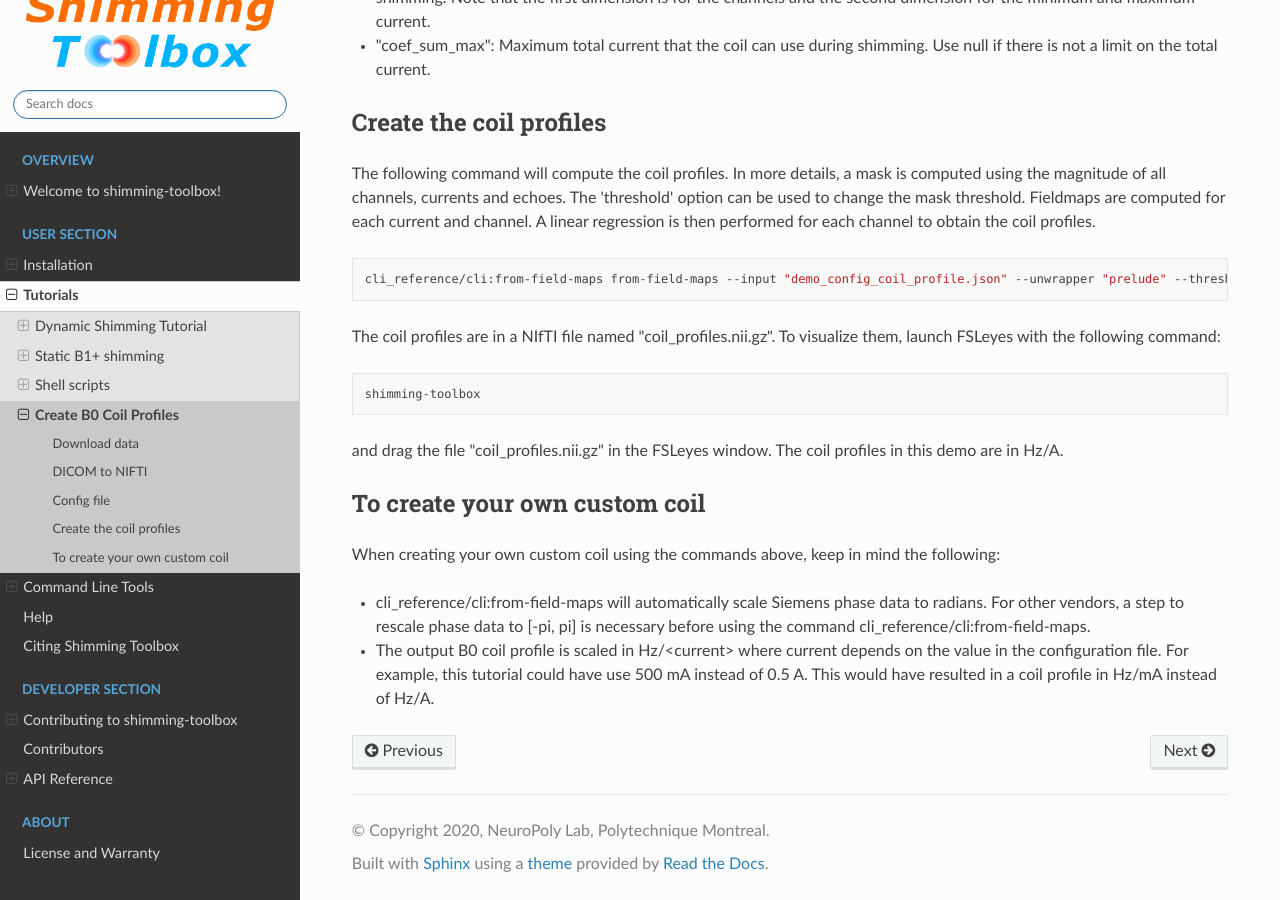
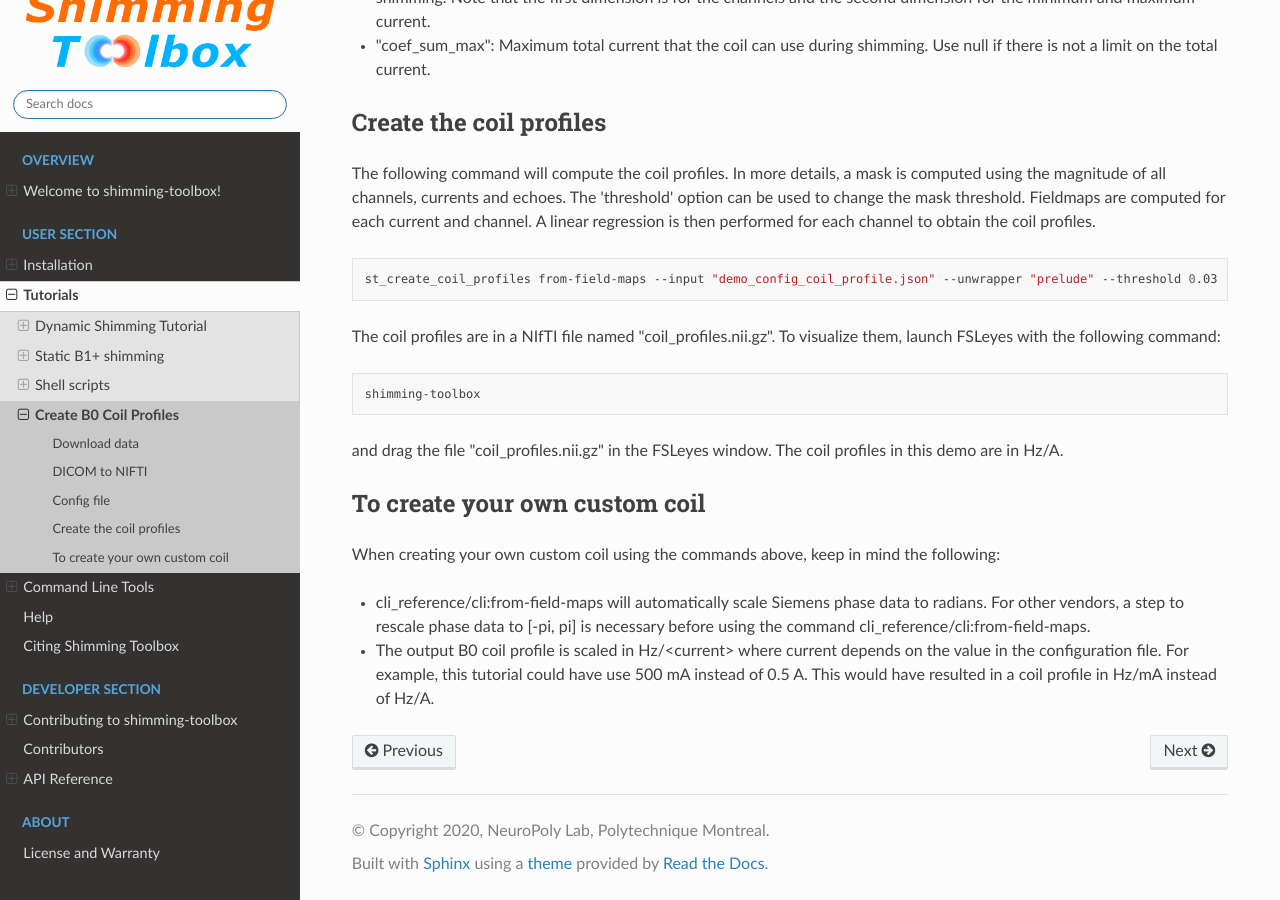
Before and after one commit to shimming-toolbox/shimming-toolbox, a Sphinx documentation site: the page built from docs/source/user_section/tutorials/create_b0_coil_profiles.rst, in a window 1280 px wide and 900 px high, scrolled down 1616 px. Built offline with Sphinx 7.4.7 and the Read the Docs theme 2.0.0, drawn with Linux system fonts in a browser that asks for light colours.

Commit message:
tutorial correction

```diff
--- a/docs/source/user_section/tutorials/create_b0_coil_profiles.rst
+++ b/docs/source/user_section/tutorials/create_b0_coil_profiles.rst
@@ -85,7 +85,7 @@ each current and channel. A linear regression is then performed for each channel
 
 .. code:: bash
 
-    cli_reference/cli:from-field-maps from-field-maps --input "demo_config_coil_profile.json" --unwrapper "prelude" --threshold 0.03 --output "coil_profiles.nii.gz" --relative-path .
+    st_create_coil_profiles from-field-maps --input "demo_config_coil_profile.json" --unwrapper "prelude" --threshold 0.03 --output "coil_profiles.nii.gz" --relative-path .
 
 The coil profiles are in a NIfTI file named "coil_profiles.nii.gz". To visualize them, launch FSLeyes with the following command:
 
```
